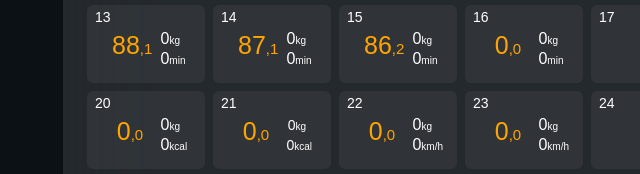
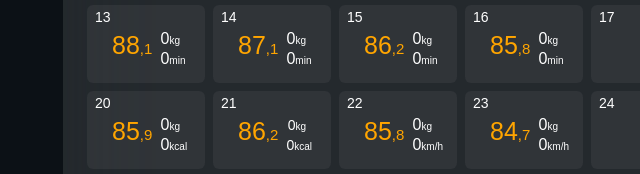
Before and after one commit to ejuanes/ejuanes.github.io, a plain HTML site: page 202302.html in a window 1280 px wide. Shown: the part 475-649 px from the top of the page, 115-755 px from the left. Drawn offline with nearby package versions, Linux system fonts and the light colour scheme.

Commit message:
Add files via upload

```diff
--- a/202302.html
+++ b/202302.html
@@ -2400,7 +2400,7 @@
                                 <div class="calendarTableHolidayTitle-DS-EntryPoint1-1" style="display:none"></div>
                                 <div class="calendarTableDayForecastContainer-DS-EntryPoint1-1">
                                   <div class="calendarTableDayForecastIcon-DS-EntryPoint1-1" style="font-size:25px; color:orange">
-                                    0<span style="font-size:15px">,0</span>
+                                    85<span style="font-size:15px">,8</span>
                                   </div>
                                   <div class="calendarTableDayForecastTemp-DS-EntryPoint1-1">
                                     <div class="calendarTableDayTempHi-DS-EntryPoint1-1">&nbsp;0<span style="font-size:10px">kg</span>
@@ -2687,7 +2687,7 @@
                                 <div class="calendarTableHolidayTitle-DS-EntryPoint1-1" style="display:none"></div>
                                 <div class="calendarTableDayForecastContainer-DS-EntryPoint1-1">
                                   <div class="calendarTableDayForecastIcon-DS-EntryPoint1-1" style="font-size:25px; color:orange">
-                                    0<span style="font-size:15px">,0</span><!--<img width="36px" height="36px" src="https://assets.msn.com/weathermapdata/1/static/svg/72/v6/card/PartlyCloudyDayV3.svg">-->
+                                    85<span style="font-size:15px">,9</span><!--<img width="36px" height="36px" src="https://assets.msn.com/weathermapdata/1/static/svg/72/v6/card/PartlyCloudyDayV3.svg">-->
                                   </div>
                                   <div class="calendarTableDayForecastTemp-DS-EntryPoint1-1">
                                     <div class="calendarTableDayTempHi-DS-EntryPoint1-1">&nbsp;0<span style="font-size:10px">kg</span>
@@ -2759,7 +2759,7 @@
                                 <div class="calendarTableHolidayTitle-DS-EntryPoint1-1" style="display:none"></div>
                                 <div class="calendarTableDayForecastContainer-DS-EntryPoint1-1">
                                   <div class="calendarTableDayForecastIcon-DS-EntryPoint1-1" style="font-size:25px; color:orange">
-                                    0<span style="font-size:15px">,0</span></div>
+                                    86<span style="font-size:15px">,2</span></div>
                                   <div class="calendarTableDayForecastTemp-DS-EntryPoint1-1">
                                     <div class="calendarTableDayTempHi-DS-EntryPoint1-1">&nbsp;<span style="font-size:14px">0</span><span style="font-size:10px">kg</span>
                                       <!-- -->
@@ -2830,7 +2830,7 @@
                                 <div class="calendarTableHolidayTitle-DS-EntryPoint1-1" style="display:none"></div>
                                 <div class="calendarTableDayForecastContainer-DS-EntryPoint1-1">
                                   <div class="calendarTableDayForecastIcon-DS-EntryPoint1-1"style="font-size:25px; color:orange">
-                                    0<span style="font-size:15px">,0</span></div>
+                                    85<span style="font-size:15px">,8</span></div>
                                   <div class="calendarTableDayForecastTemp-DS-EntryPoint1-1">
                                     <div class="calendarTableDayTempHi-DS-EntryPoint1-1">&nbsp;<span>0</span><span style="font-size:10px">kg</span>
                                       <!-- -->
@@ -2901,7 +2901,7 @@
                                 <div class="calendarTableHolidayTitle-DS-EntryPoint1-1" style="display:none"></div>
                                 <div class="calendarTableDayForecastContainer-DS-EntryPoint1-1">
                                   <div class="calendarTableDayForecastIcon-DS-EntryPoint1-1" style="font-size:25px; color:orange">
-                                    0<span style="font-size:15px">,0</span></div>
+                                    84<span style="font-size:15px">,7</span></div>
                                   <div class="calendarTableDayForecastTemp-DS-EntryPoint1-1">
                                     <div class="calendarTableDayTempHi-DS-EntryPoint1-1">&nbsp;<span>0</span><span style="font-size:10px">kg</span>
                                       <!-- -->
```
